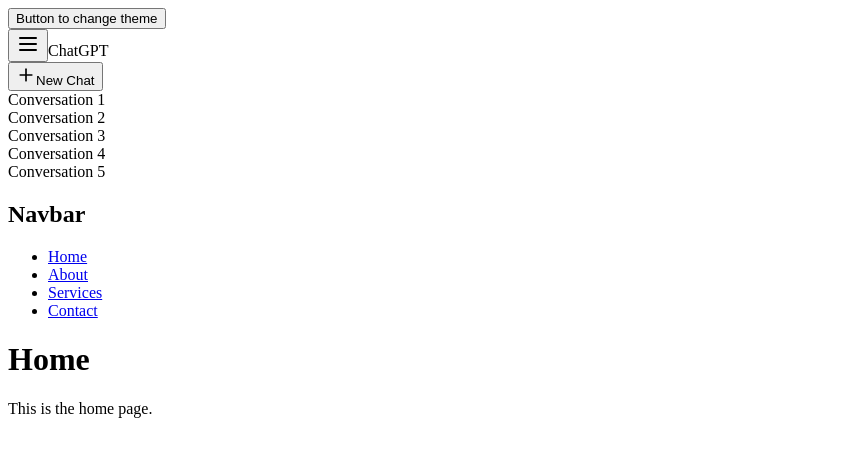
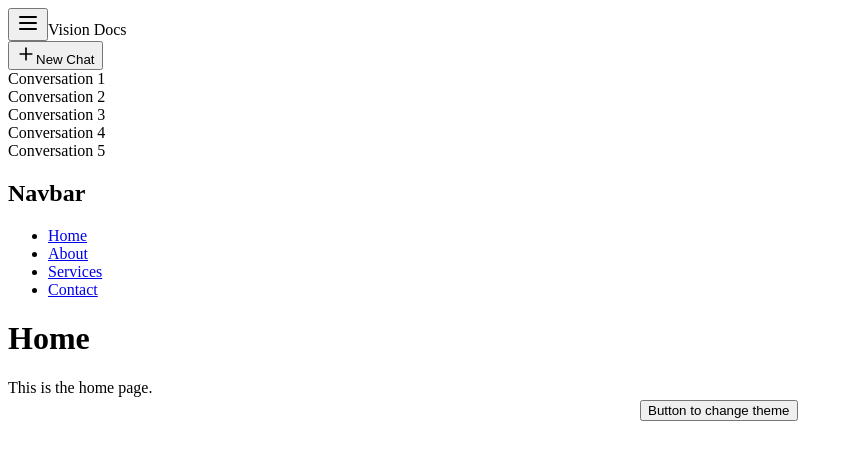
Before and after one commit to anonymousHa04/Vision-doc-frontend, a React (Vite) app: page / in a window 1280 px wide. Shown: the top 460 px of the page, without its empty margins (0-853 px from the left). Built offline with nearby package versions, Linux system fonts and the light colour scheme; the HTML template or start-up script is replaced by a standard one.

Commit message:
refactored

```diff
--- a/src/App.tsx
+++ b/src/App.tsx
@@ -17,7 +17,17 @@ function App() {
   return (
     <>
       <button
-        className='bg-blue-500 text-white px-4 py-2 rounded-md shadow-md hover:bg-blue-600 transition duration-300 ease-in-out'
+        className='bg-blue-500
+        text-white
+        px-4 py-2
+        rounded-md
+        shadow-md
+        hover:bg-blue-600
+        transition
+        duration-300
+        ease-in-out
+        transform(-50% -50%)'
+        style={{ position: 'absolute', top: '50%', left: '50%' }}
         onClick={handleButtonClick}
       >
         Button to change theme
--- a/src/components/sidebar/Sidebar.tsx
+++ b/src/components/sidebar/Sidebar.tsx
@@ -4,6 +4,9 @@ import { Sun, Moon, Menu, Plus, Trash2 } from "lucide-react";
 
 const Sidebar = () => {
     const [open, setOpen] = useState(true);
+
+    // Handle keyboard shortcuts for opening/closing the sidebar
+    // Ctrl + B (or Cmd + B on Mac) to toggle the sidebar
 
     useEffect(() => {
         const handleKeyDown = (event: KeyboardEvent) => {
@@ -24,18 +27,17 @@ const Sidebar = () => {
 
     return (
         <div
-            className={`h-screen transition-all duration-300 flex flex-col ${open ? "w-64" : "w-16"
-                }
-      transform ${open ? "translate-x-0 opacity-100" : "-translate-x-full opacity-0"
-                }
-      bg-gray-100 dark:bg-zinc-900 text-black dark:text-white border-r dark:border-zinc-700`}
-        >
+            className={`h-screen transition-all duration-300 flex flex-col w-64 transform
+                ${open ? "translate-x-0 opacity-100" : "-translate-x-full opacity-0"}
+                word-wrap overflow-hidden
+                bg-gray-100 dark:bg-zinc-900 text-black dark:text-white border-r dark:border-zinc-700`
+            }>
             {/* Header */}
             <div className="flex items-center justify-between p-4 border-b dark:border-zinc-700">
                 <button onClick={() => setOpen(!open)}>
                     <Menu />
                 </button>
-                {open && <span className="text-lg font-bold">ChatGPT</span>}
+                {open && <span className="text-lg font-bold">Vision Docs</span>}
             </div>
 
             {/* New Chat */}
@@ -51,11 +53,12 @@ const Sidebar = () => {
                         key={i}
                         className="bg-gray-200 dark:bg-zinc-800 p-3 rounded hover:bg-gray-300 dark:hover:bg-zinc-700 cursor-pointer text-sm"
                     >
-                        {open ? `Conversation ${i + 1}` : `#${i + 1}`}
+                        {`Conversation ${i + 1}`}
                     </div>
                 ))}
             </div>
         </div>
+
     );
 };
 
```
